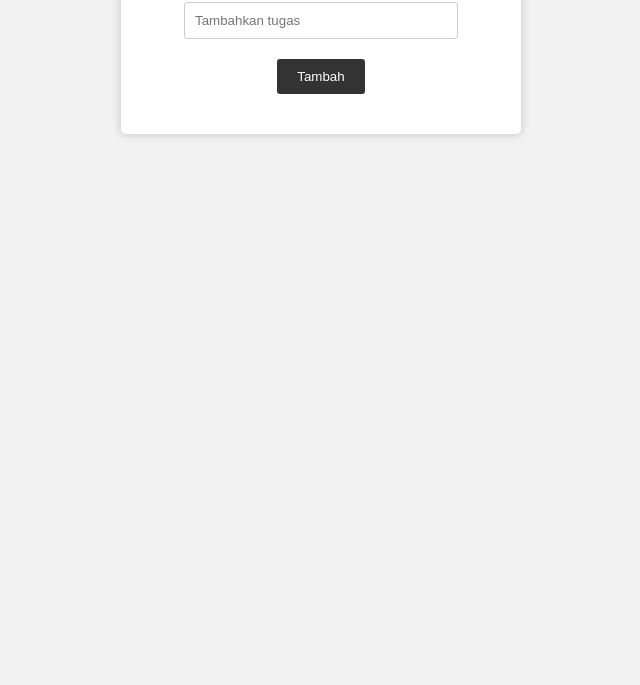
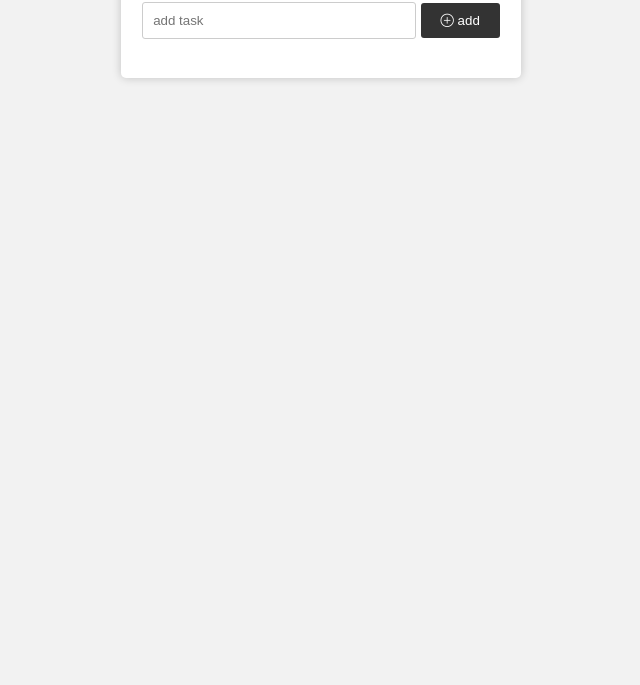
Before and after one commit to ranggaadithia/ranggaadithia.github.io, a plain HTML site: page index.html in a window 1280 px wide. Shown: the part 115-800 px from the top of the page, without its empty margins (319-959 px from the left). Drawn offline with nearby package versions, Linux system fonts and the light colour scheme.

Commit message:
modify button

```diff
--- a/index.html
+++ b/index.html
@@ -13,8 +13,10 @@
   <body>
     <div class="container">
       <h1>To-Do List</h1>
-      <input type="text" id="taskInput" placeholder="Tambahkan tugas" />
-      <button id="addTask" class="button">Tambah</button>
+      <input type="text" id="taskInput" placeholder="add task" />
+      <button id="addTask" class="button">
+        <i class="bi bi-plus-circle"></i> add
+      </button>
       <ul id="taskList"></ul>
     </div>
     <script src="index.js"></script>
```
